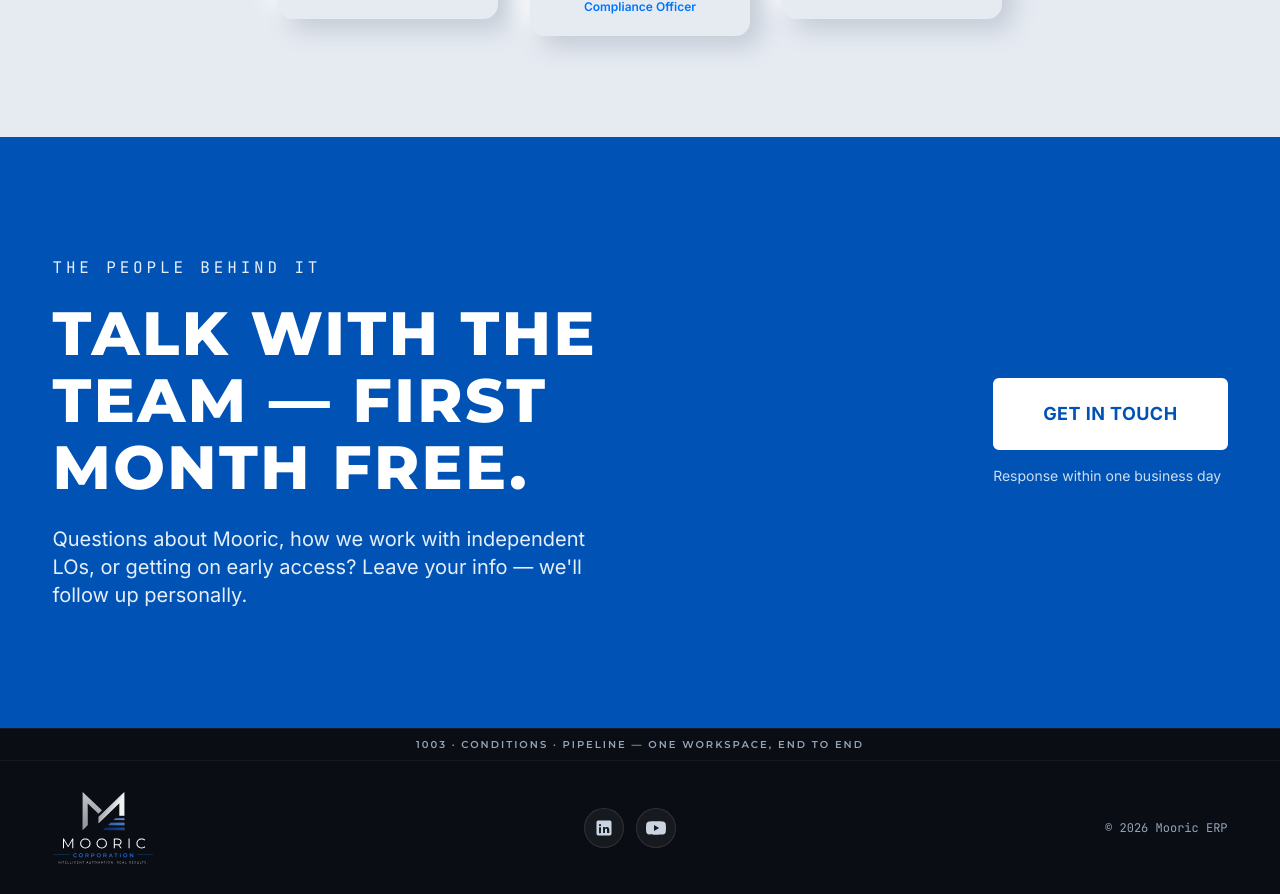
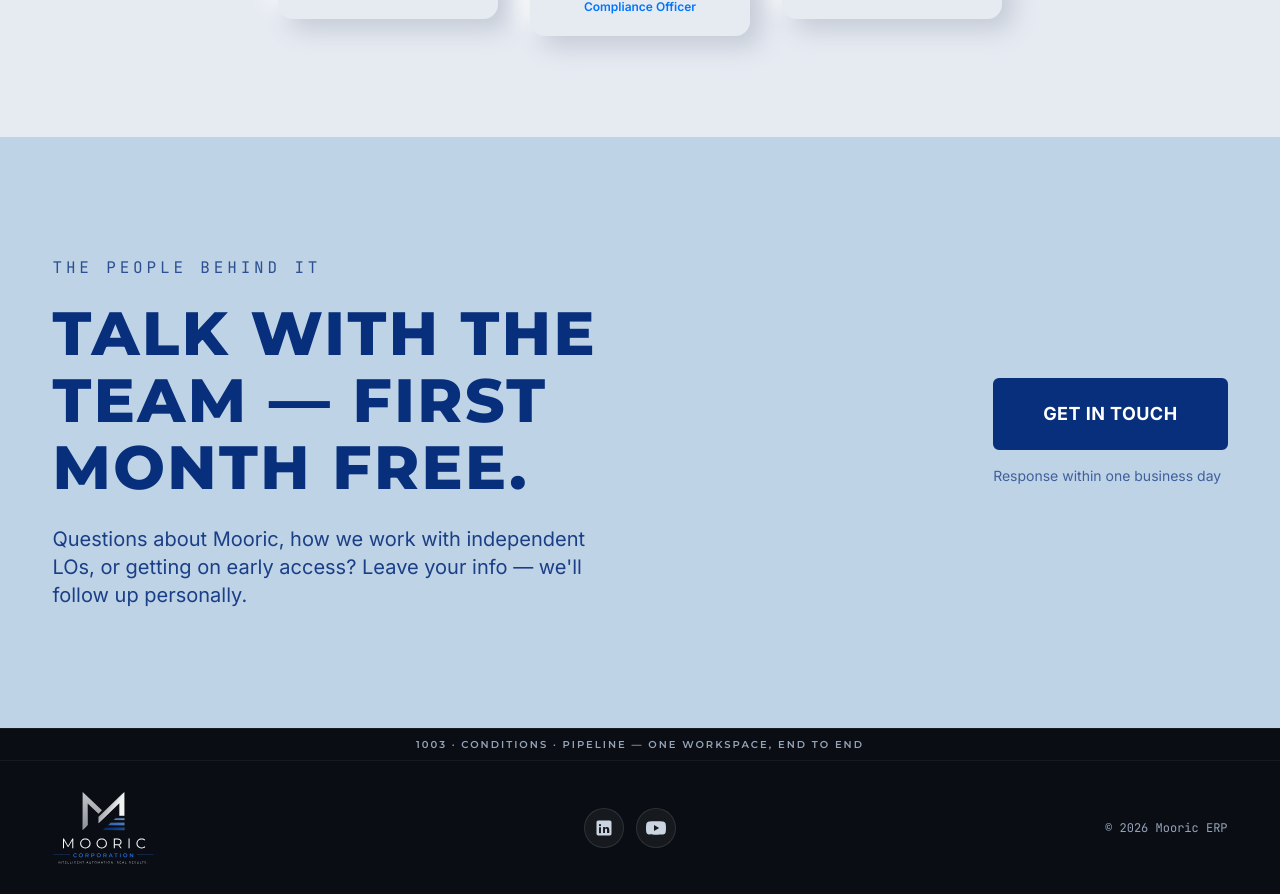
Before and after one commit to ghechavarria/Mooring-Website, a React (Vite) app: page /team in a window 1280 px wide. Shown: the part 1173-2067 px from the top of the page. Built offline with nearby package versions, Linux system fonts and the light colour scheme.

Commit message:
update team cta

```diff
--- a/src/App.tsx
+++ b/src/App.tsx
@@ -52,7 +52,7 @@
   return (
     <>
       <TeamSection />
-      <ContactCTA page="team" tone="teal" />
+      <ContactCTA page="team" tone="silver" />
     </>
   );
 }
--- a/src/components/ContactCTA.tsx
+++ b/src/components/ContactCTA.tsx
@@ -10,7 +10,7 @@
 }: {
   sectionId?: string;
   headingId?: string;
-  tone?: "bright" | "deep" | "teal";
+  tone?: "bright" | "deep" | "silver";
   page?: "home" | "team";
 }) {
   const { openContactModal } = useContactModal();
@@ -18,7 +18,7 @@
   return (
     <section
       id={sectionId}
-      className={`section-marketing text-white ${tone === "teal" ? "bg-[#0053b5]" : tone === "deep" ? "bg-[#082F7C]" : "bg-erp"}`}
+      className={`section-marketing ${tone === "silver" ? "bg-accent text-[#082F7C]" : tone === "deep" ? "bg-[#082F7C] text-white" : "bg-erp text-white"}`}
       aria-labelledby={headingId}
     >
       <div className="layout-shell flex flex-col gap-10 sm:gap-12 lg:flex-row lg:items-center lg:justify-between lg:gap-16">
@@ -28,12 +28,12 @@
           viewport={{ once: true }}
           className="max-w-3xl"
         >
-          <p className="font-mono text-sm uppercase tracking-[0.22em] text-white/90 sm:text-base sm:tracking-[0.24em]">
+          <p className={`font-mono text-sm uppercase tracking-[0.22em] sm:text-base sm:tracking-[0.24em] ${tone === "silver" ? "text-[#082F7C]/80" : "text-white/90"}`}>
             {page === "team" ? "The people behind it" : tone === "deep" ? "Your next step" : "Let's talk"}
           </p>
           <h2
             id={headingId}
-            className="display-heading mt-5 text-white"
+            className={`display-heading mt-5 ${tone === "silver" ? "text-[#082F7C]" : "text-white"}`}
           >
             {page === "team"
               ? "Talk with the team — first month free."
@@ -41,7 +41,7 @@
                 ? "See Mooric ERP on a real file — first month free."
                 : "Get early access — first month free."}
           </h2>
-          <p className="mt-6 max-w-xl text-lg leading-relaxed text-white/90 sm:text-xl">
+          <p className={`mt-6 max-w-xl text-lg leading-relaxed sm:text-xl ${tone === "silver" ? "text-[#082F7C]/90" : "text-white/90"}`}>
             {page === "team"
               ? "Questions about Mooric, how we work with independent LOs, or getting on early access? Leave your info — we'll follow up personally."
               : tone === "deep"
@@ -52,12 +52,16 @@
         <div className={`flex shrink-0 flex-col gap-4${SHOW_CONTACT_ACTIONS ? "" : " hidden"}`}>
           <button
             type="button"
-            className={`rounded-md border-2 border-white bg-white px-10 py-5 text-base font-bold uppercase tracking-wide transition hover:bg-transparent hover:text-white sm:px-12 sm:py-5 sm:text-lg ${tone === "teal" ? "text-[#0053b5]" : "text-[#082F7C]"}`}
+            className={
+              tone === "silver"
+                ? "rounded-md border-2 border-[#082F7C] bg-[#082F7C] px-10 py-5 text-base font-bold uppercase tracking-wide text-white transition hover:bg-transparent hover:text-[#082F7C] sm:px-12 sm:py-5 sm:text-lg"
+                : "rounded-md border-2 border-white bg-white px-10 py-5 text-base font-bold uppercase tracking-wide text-[#082F7C] transition hover:bg-transparent hover:text-white sm:px-12 sm:py-5 sm:text-lg"
+            }
             onClick={() => openContactModal("walkthrough")}
           >
             {page === "team" ? "Get in touch" : tone === "deep" ? "Request a walkthrough" : "Get early access"}
           </button>
-          <span className="text-center text-sm text-white/80 sm:text-left">
+          <span className={`text-center text-sm sm:text-left ${tone === "silver" ? "text-[#082F7C]/70" : "text-white/80"}`}>
             Response within one business day
           </span>
         </div>
```
Also changed, not shown: 2 other files (tests, documents, lock files or other folders).
